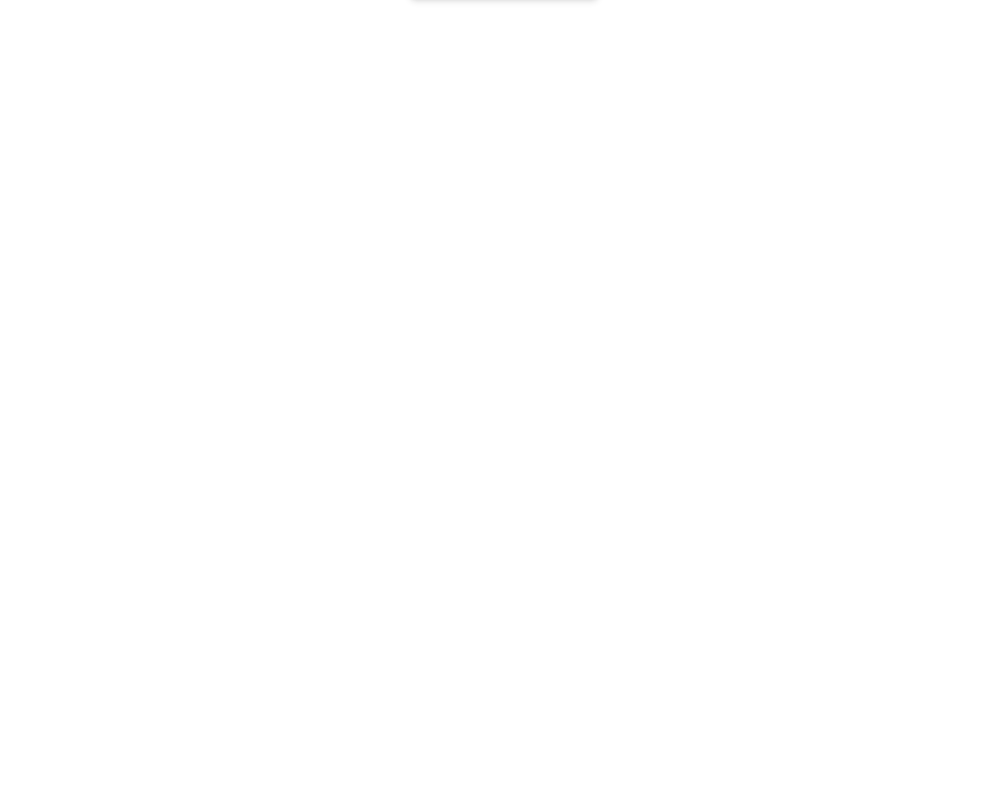
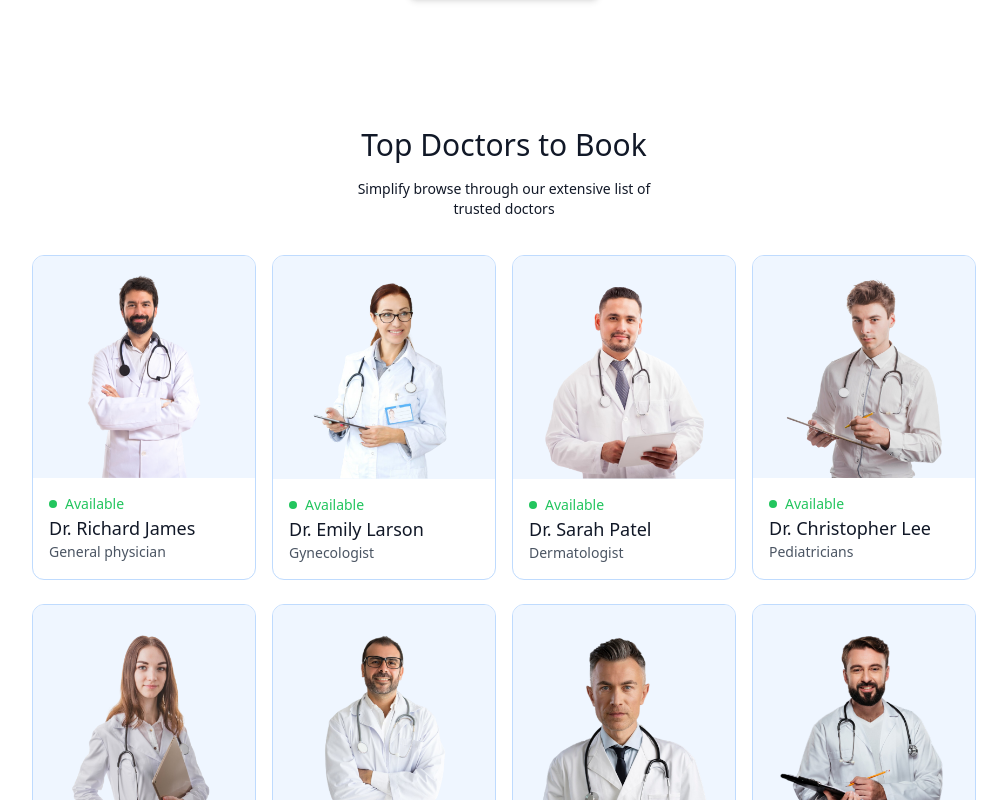
Before and after one commit to shoaibansari5398/CureConnect, a React (Vite) app in the folder frontend/: page / in a window 1280 px wide. Shown: the part 1300-2100 px from the top of the page, without its empty margins (136-1143 px from the left). Before the commit the page ends 1363 px from the top, so only its background shows below. Built offline with nearby package versions, Linux system fonts and the light colour scheme.

Commit message:
added top doctors section

```diff
--- /dev/null
+++ b/frontend/src/components/TopDoctors.jsx
@@ -0,0 +1,34 @@
+import React from "react";
+import { doctors } from "../assets/assets";
+import { useNavigate } from "react-router-dom";
+const TopDoctors = () => {
+
+	const navigate = useNavigate();
+
+
+	return (
+		<div className="flex flex-col gap-4 items-center my-16 text-gray-900 md:mx-10">
+			<h1 className="text-3xl font-medium">Top Doctors to Book</h1>
+			<p className="sm:w-1/3 text-center text-sm">
+				Simplify browse through our extensive list of trusted doctors
+			</p>
+			<div className="w-full grid grid-cols-auto gap-4 pt-5 gap-y-6 px-3 sm:px-0">
+				{doctors.slice(0, 10).map((doctor, index) => (
+					<div onClick={() => navigate(`/doctor/${doctor._id}`)} className="border border-blue-200 rounded-xl overflow-hidden cursor-pointer hover:translate-y-[-10px] transition-all duration-500"  key={index}>
+						<img src={doctor.image} alt="doctor1" className="bg-blue-50" />
+						<div className="p-4">
+							<div className="flex items-center gap-2 text-sm text-center text-green-500">
+								<p className="h-2 w-2 rounded-full bg-green-500"></p><p>Available</p>
+							</div>
+							<p className="text-gray-900 font-medium text-lg">{doctor.name}</p>
+							<p className="text-gray-600 text-sm">{doctor.speciality}</p>
+						</div>
+					</div>
+				))}
+			</div>
+			<button className="bg-blue-50 text-gray-600 px-12 py-3 rounded-full mt-10">View More</button>
+		</div>
+	);
+};
+
+export default TopDoctors;
--- a/frontend/src/pages/Home.jsx
+++ b/frontend/src/pages/Home.jsx
@@ -1,6 +1,7 @@
 import React from "react";
 import Header from "../components/Header";
 import SpecialityMenu from "../components/SpecialityMenu";
+import TopDoctors from "../components/TopDoctors";
 
 
 const Home = () => {
@@ -8,6 +9,7 @@
 		<div>
 			<Header />
 			<SpecialityMenu />
+			<TopDoctors />
 		</div>
 	);
 };
--- a/frontend/tailwind.config.js
+++ b/frontend/tailwind.config.js
@@ -6,6 +6,9 @@
 			colors: {
 				primary: "#5f6FFF",
 			},
+			gridTemplateColumns: {
+				auto: "repeat(auto-fill, minmax(200px, 1fr))",
+			}
 		},
 	},
 	plugins: [],
```
